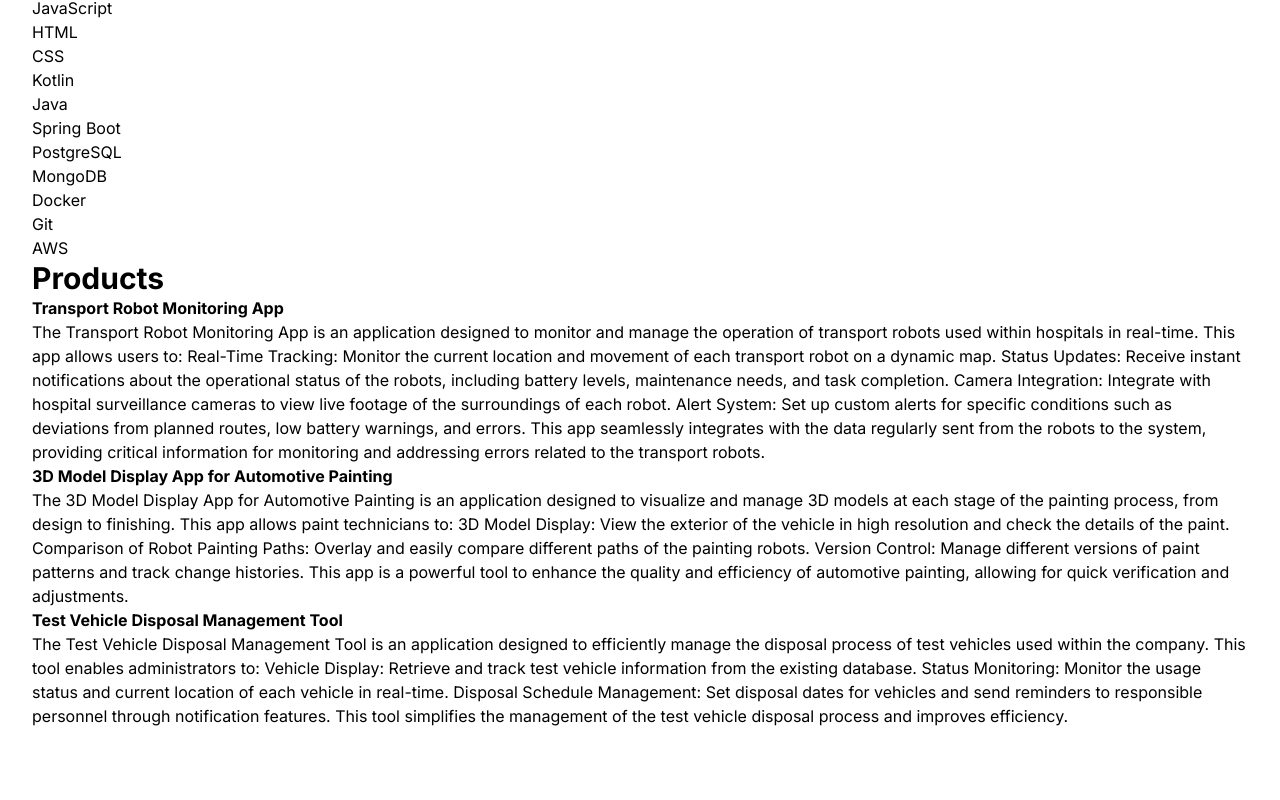
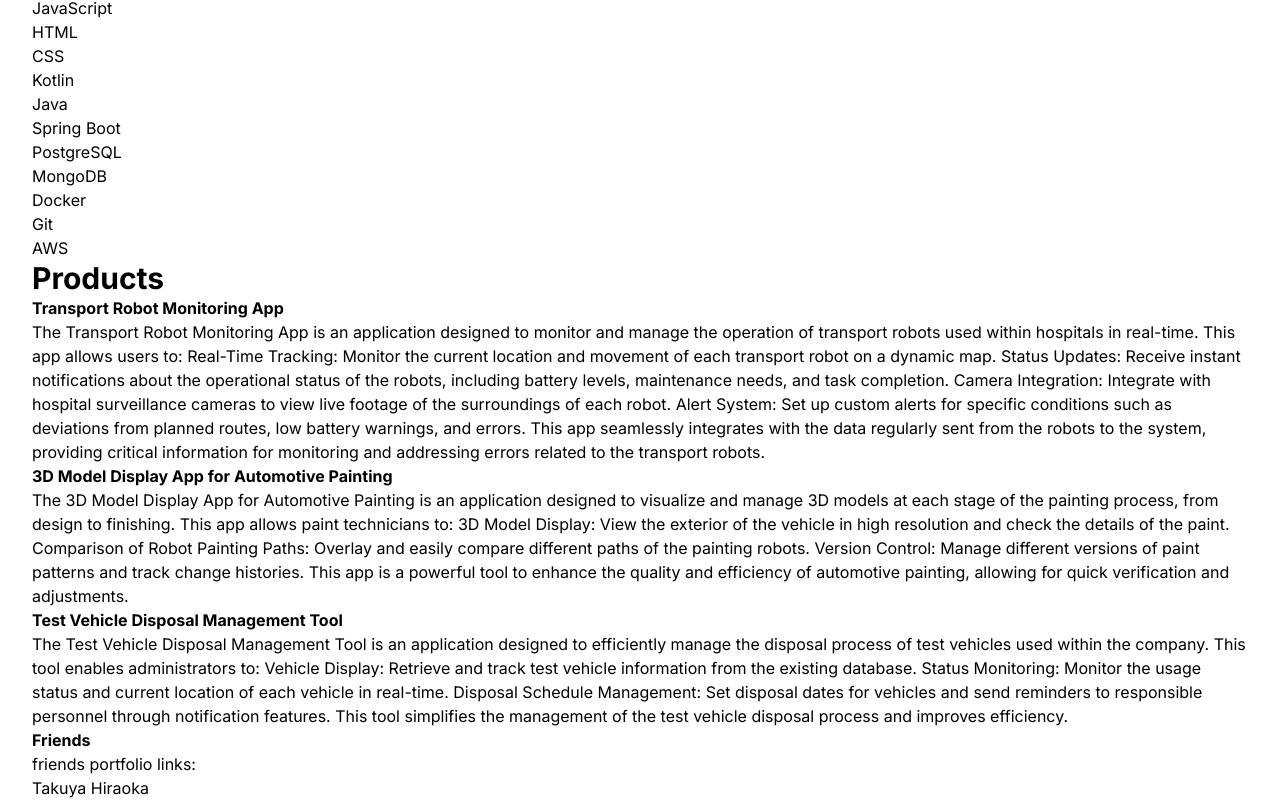
Before and after one commit to TaharaKanta/kanta_portfolio, a Next.js app in the folder kanta_portfolio/: page / in a window 1280 px wide. Shown: the part 752-1552 px from the top of the page. Before the commit the page ends 1480 px from the top, so only its background shows below. Built offline with nearby package versions, Linux system fonts and the light colour scheme.

Commit message:
add: friend's link

```diff
--- a/kanta_portfolio/src/app/page.tsx
+++ b/kanta_portfolio/src/app/page.tsx
@@ -1,3 +1,4 @@
+import Friends from "@/components/Friends";
 import HeroSection from "@/components/HeroSection";
 import Products from "@/components/Products";
 import Skills from "@/components/Skills";
@@ -8,6 +9,7 @@
       <HeroSection />
       <Skills />
       <Products />
+      <Friends />
     </main>
   );
 }
--- /dev/null
+++ b/kanta_portfolio/src/components/Friends.tsx
@@ -0,0 +1,15 @@
+import Link from "next/link";
+
+export default function Friends() {
+  return (
+    <section>
+      <h3 className="font-bold">Friends</h3>
+      <p>friends portfolio links:</p>
+      <ul>
+        <li>
+          <Link href="https://taku-app.github.io/taku_portfolio/"> Takuya Hiraoka </Link>
+        </li>
+      </ul>
+    </section>
+  )
+}
```
